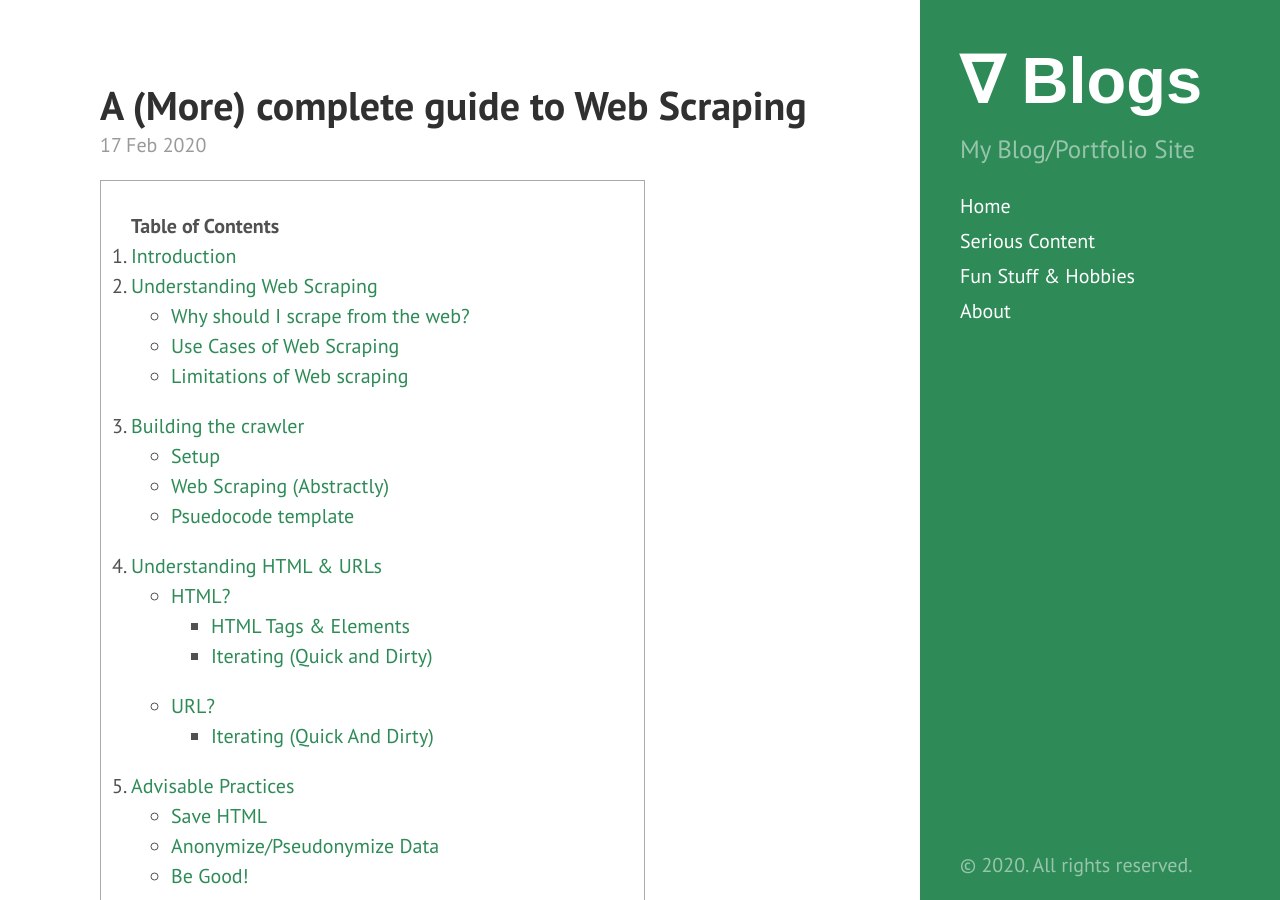
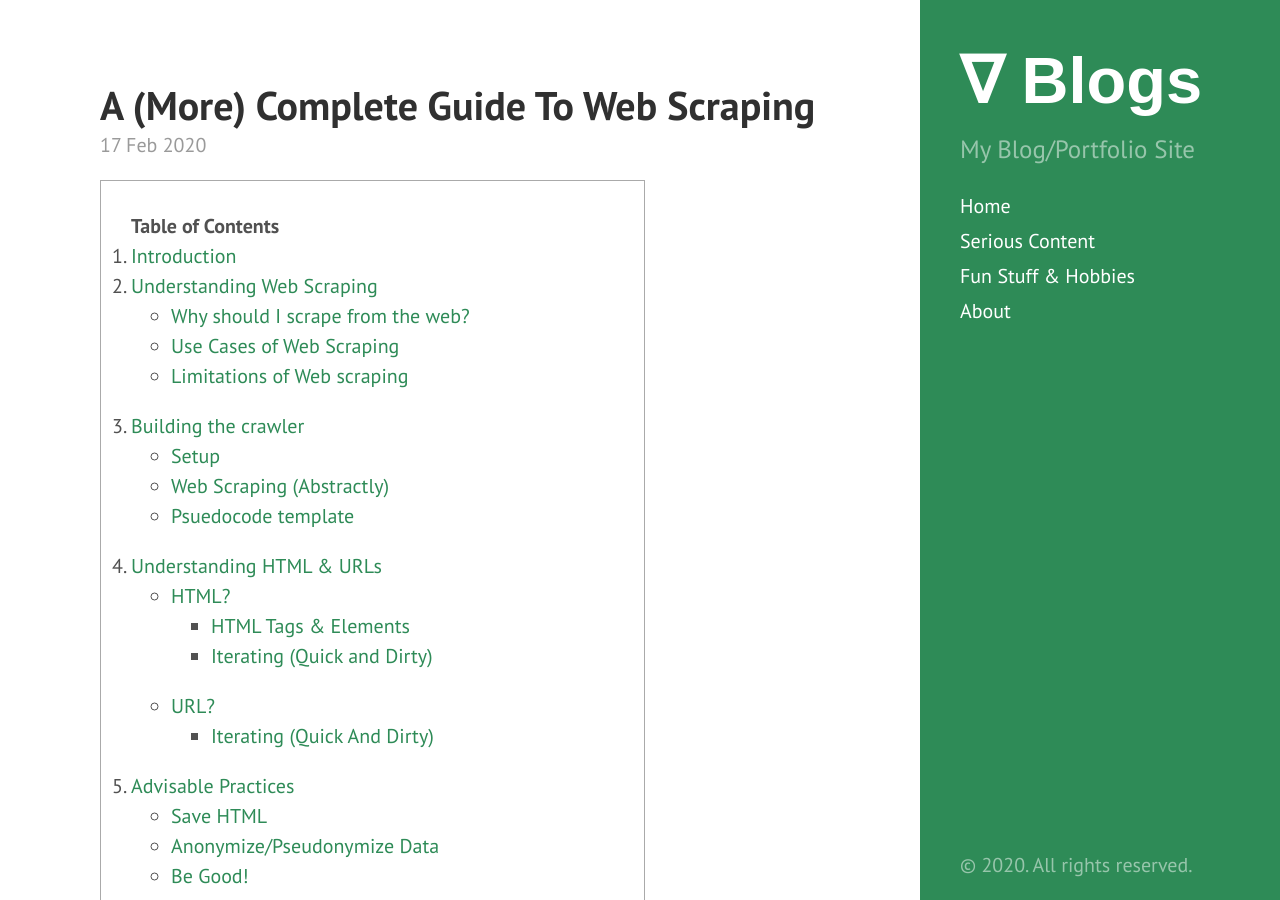
Before and after one commit to tedkim97/tedkim97.github.io, a Jekyll site: the page built from _posts/2020-02-17-webscraping.md, in a window 1280 px wide and 900 px high. Built offline with Jekyll 4.4.1, drawn with Linux system fonts in a browser that asks for light colours; formulas are drawn with MathJax 3.

```diff
--- a/_posts/2020-02-17-webscraping.md
+++ b/_posts/2020-02-17-webscraping.md
@@ -1,6 +1,6 @@
 ---
 layout: post
-title: A (More) complete guide to Web Scraping
+title: A (More) Complete Guide To Web Scraping
 published: true
 enable_latex: true
 permalink: webscraping
```
